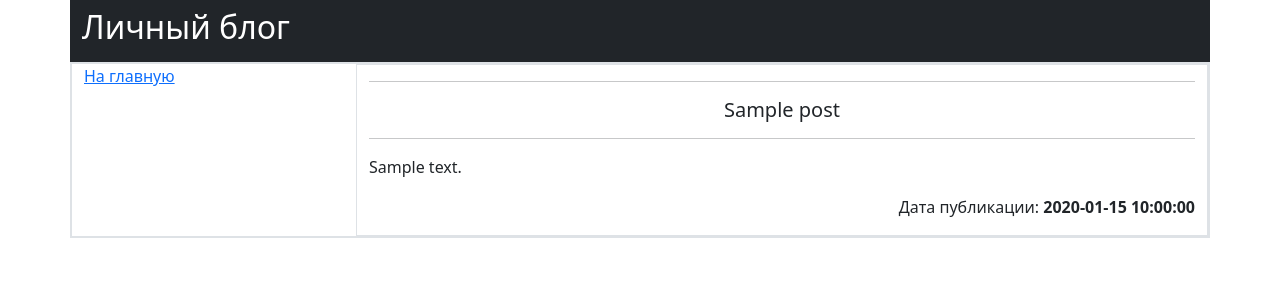
After one commit to techsynt/symfony_php_blog, a Symfony app: template templates/blog/onePost.html.twig in a window 1280 px wide. The commit adds this page. Shown: the top 300 px of the page. Run offline with Twig, Linux system fonts and the light colour scheme; the template is opened without the code that fills it: most values are stand-ins (such as "Sample title", 1, 10 or a date in 2020); some libraries are stand-ins or nearby versions.

Commit message:
added bootstrap, get post by id

```diff
--- a/src/Entity/Post.php
+++ b/src/Entity/Post.php
@@ -49,9 +49,9 @@ class Post
         return $this;
     }
 
-    public function getCreatedAt(): ?\DateTimeImmutable
+    public function getCreatedAt()
     {
-        return $this->created_at;
+        return $this->created_at->format('d-m-Y - H:i:s');
     }
 
     public function setCreatedAt(\DateTimeImmutable $created_at): self
--- a/templates/base.html.twig
+++ b/templates/base.html.twig
@@ -1,8 +1,18 @@
 <!DOCTYPE html>
 <html>
 	<head>
+		<!-- Required meta tags -->
+		<meta charset="utf-8">
+		<meta
+		name="viewport" content="width=device-width, initial-scale=1">
+
+		<!-- Bootstrap CSS -->
+		<link href="https://cdn.jsdelivr.net/npm/bootstrap@5.1.3/dist/css/bootstrap.min.css" rel="stylesheet" integrity="sha384-1BmE4kWBq78iYhFldvKuhfTAU6auU8tT94WrHftjDbrCEXSU1oBoqyl2QvZ6jIW3" crossorigin="anonymous">
 		<meta charset="UTF-8">
-        <title>{% block title %}Welcome!{% endblock %}</title>
+		<title>
+			{% block title %}Welcome!
+			{% endblock %}
+		</title>
 		{# Run `composer require symfony/webpack-encore-bundle`
 				           and uncomment the following Encore helpers to start using Symfony UX #}
 		{% block stylesheets %}
@@ -11,9 +21,20 @@
 
 		{% block javascripts %}
 			{#{{ encore_entry_script_tags('app') }}#}
+			<script src="https://cdn.jsdelivr.net/npm/bootstrap@5.1.3/dist/js/bootstrap.bundle.min.js" integrity="sha384-ka7Sk0Gln4gmtz2MlQnikT1wXgYsOg+OMhuP+IlRH9sENBO0LRn5q+8nbTov4+1p" crossorigin="anonymous"> </script>
+			<!-- Option 1: Bootstrap Bundle with Popper -->
 		{% endblock %}
 	</head>
 	<body>
+
+		<div class="container">
+			<div class="row">
+				<nav class="navbar navbar-dark bg-dark">
+					<h2> Личный блог </h2>
+				</nav>
+			</div>
+		</div>
 		{% block body %}{% endblock %}
 	</body>
+
 </html>
--- /dev/null
+++ b/templates/blog/onePost.html.twig
@@ -0,0 +1,38 @@
+{% extends 'base.html.twig' %}
+
+{% block body %}
+	<style>
+		.example-wrapper {
+			margin: 1em auto;
+			max-width: 800px;
+			width: 95%;
+			font: 18px / 1.5 sans-serif;
+		}
+		.example-wrapper code {
+			background: #F5F5F5;
+			padding: 2px 6px;
+		}
+        h2 {
+            color: white;
+        }
+        .navbar {
+
+        }
+	</style>
+
+	<div class="container border">
+	<div class="row border">
+			<div class="col ">
+				 <a href="/">На главную</a>
+			</div>
+			<div class=" border col-9">
+				<hr>
+				<h5 class = "text-center">{{post.title}}</h5>
+				<hr>
+				<p>{{post.content}}</p>
+				<p class="float-end">Дата публикации: <b>{{post.createdAt}}</b></p>
+			</div>
+		</div>
+	</div>
+
+{% endblock %}
```
Also changed, not shown: src/Controller/BlogController.php (added, +28 -0 lines), templates/blog/index.html.twig (added, +54 -0 lines). Lines whose indentation alone changed are shown as unchanged.
